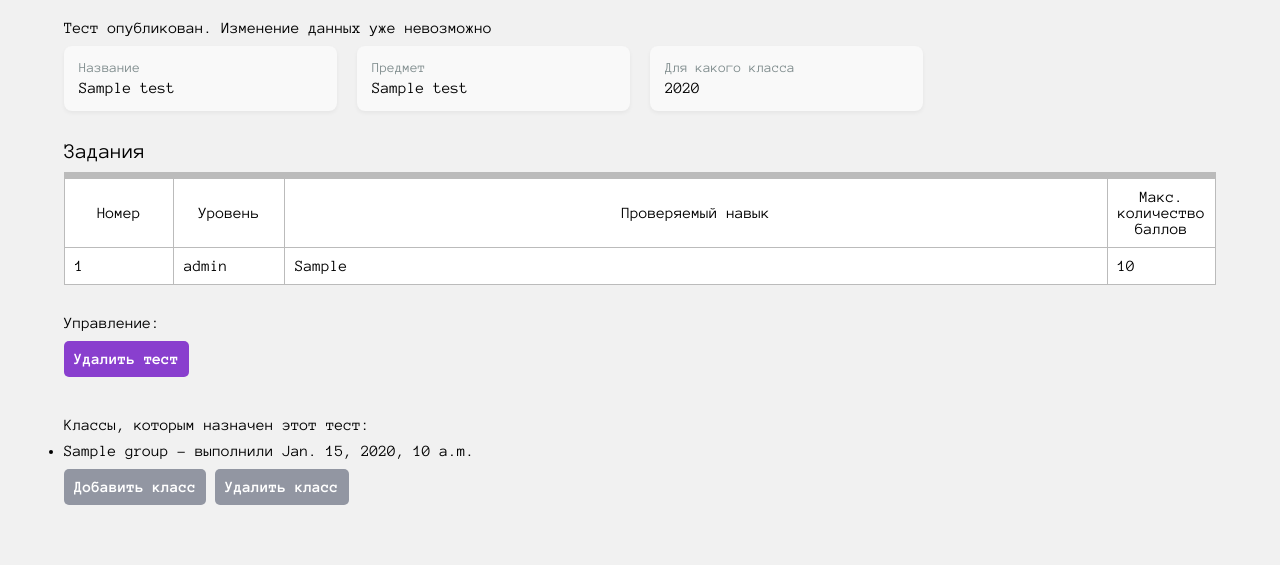
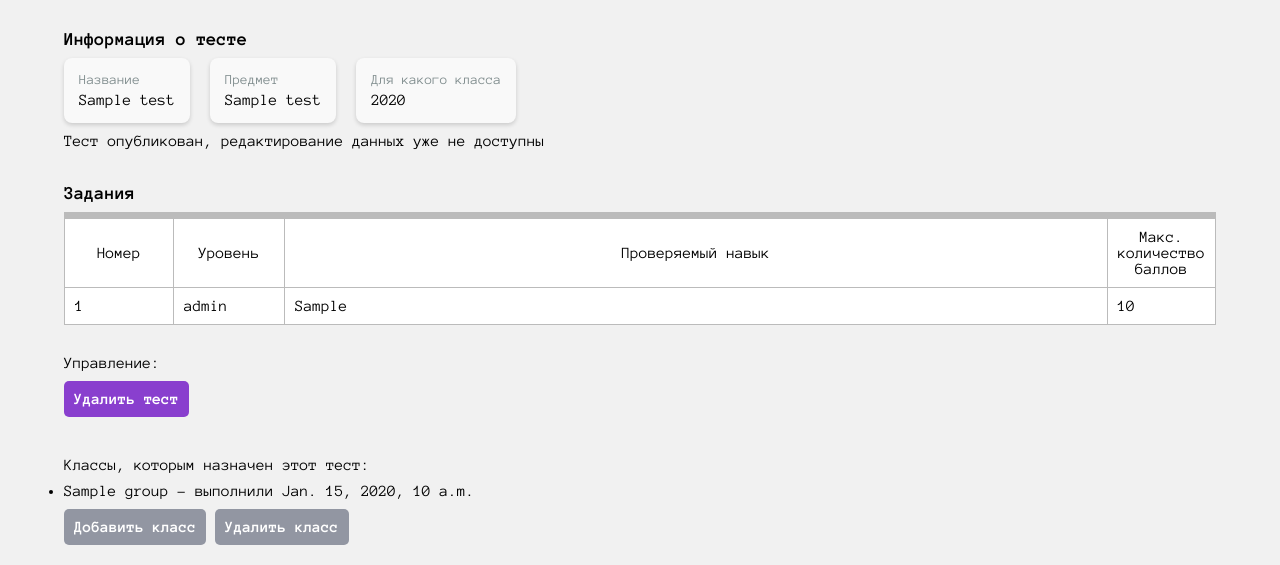
Before and after one commit to annshev1avis/school_journal, a Django app: template project/apps/tests_management/templates/tests_management/test_detail.html in a window 1280 px wide. Shown: the part 77-642 px from the top of the page. Run offline with Django 4.2, Linux system fonts and the light colour scheme; the template is opened without the code that fills it: most values are stand-ins (such as "Sample title", 1, 10 or a date in 2020); form fields are guessed from the names that the template uses.

```diff
--- a/project/apps/tests_management/templates/tests_management/test_detail.html
+++ b/project/apps/tests_management/templates/tests_management/test_detail.html
@@ -1,23 +1,26 @@
 {% extends "base.html" %}
 
 {% block content %}
-<h1>Тест опубликован. Изменение данных уже невозможно</h1>
 
-<div class="test-details">
+<div class="details">
+  <h2 class="title">Информация о тесте</h2>
+  <div class="details-list">
     <div class="detail-card">
-    <span class="detail-label">Название</span>
-    <span class="detail-value">{{ test.name }}</span>
+      <p class="detail-label">Название</p>
+      <p class="detail-value">{{ test.name }}</p>
     </div>
 
     <div class="detail-card">
-    <span class="detail-label">Предмет</span>
-    <span class="detail-value">{{ test.subject }}</span>
+      <p class="detail-label">Предмет</p>
+      <p class="detail-value">{{ test.subject }}</p>
     </div>
 
     <div class="detail-card">
-    <span class="detail-label">Для какого класса</span>
-    <span class="detail-value">{{ test.studing_year }}</span>
+      <p class="detail-label">Для какого класса</p>
+      <p class="detail-value">{{ test.studing_year }}</p>
     </div>
+  </div>
+  <p>Тест опубликован, редактирование данных уже не доступны</p>
 </div>
 
 <table>
@@ -26,7 +29,7 @@
     <col class="skill-col"/>
     <col class="max-points-col"/>
   </colgroup>
-  <caption>Задания</caption>
+  <caption class="title">Задания</caption>
   <thead>
     <tr>
       <th>Номер</th>
--- a/project/static_dev/css/styles.css
+++ b/project/static_dev/css/styles.css
@@ -103,6 +103,13 @@ body {
     margin: 5px 0px 10px;
 }
 
+.title{
+    font-size: 14pt;
+    font-weight: 700;
+    margin: 5px 0px 10px;
+    text-align: left;
+}
+
 .list {
     display: flex;
     flex-direction: row;
@@ -191,10 +198,11 @@ body {
 
 /* формы */
 form {
-    display: flex;
-    flex-direction: column;
-    gap: 10px;
     margin: 15px 0px 20px;
+}
+
+form > * {
+    margin-bottom: 20px;
 }
 
 .form-field {
@@ -230,22 +238,23 @@ select, input[type="checkbox"] {
     width: auto;
 }
 
-table{
+table {
+    display: table;
+    width: auto;
+    max-width: 100%;
+    table-layout: fixed;
     border-collapse: collapse;
-    width: 100%;
     border-top: 7px solid #bbbbbb;
     margin-bottom: 30px;
+}
+
+table.wide {
+    width: 100%;
 }
 
 table input{
     width: 100%;
     line-height: 1.5;
-}
-
-caption{
-    margin-bottom: 10px;
-    text-align: left;
-    font-size: 16pt;
 }
 
 th, td {
@@ -346,18 +355,23 @@ th, td {
 }
 
 /* форма отображения нередактируемого теста*/
-.test-details {
-    display: grid;
-    grid-template-columns: repeat(auto-fill, minmax(250px, 1fr));
+.details {
+    margin: 10px 0px 30px;
+}
+
+.details-list {
+    display: flex;
+    flex-direction: row;
     gap: 20px;
-    margin: 10px 0px 30px;
+    margin: 10px 0px 10px;
 }
 
 .detail-card {
     background: #f9f9f9;
     border-radius: 8px;
     padding: 15px;
-    box-shadow: 0 2px 4px rgba(0,0,0,0.05);
+    box-shadow: 0 2px 4px rgba(0, 0, 0, 0.162);
+    max-width: fit-content;
 }
 
 .detail-label {
@@ -372,6 +386,7 @@ th, td {
     font-weight: 500;
 }
 
+
 /*  */
 .space-between-container {
     display: flex;
@@ -380,3 +395,7 @@ th, td {
     width: 100%;
     padding-bottom: 10px;
 }
+
+.bold {
+    font-weight: 700;
+}
--- /dev/null
+++ b/project/static_dev/js/responsive_textarea.js
@@ -0,0 +1,10 @@
+document.querySelectorAll('textarea').forEach(textarea => {
+    // Устанавливаем высоту по содержимому
+    textarea.style.height = textarea.scrollHeight + 'px';
+
+    // Для динамического изменения при вводе
+    textarea.addEventListener('input', function() {
+        this.style.height = 'auto';
+        this.style.height = this.scrollHeight + 'px';
+    });
+});
--- a/project/templates/base.html
+++ b/project/templates/base.html
@@ -20,5 +20,6 @@
     </main>
   </body>
   <script src="{% static 'js/modal.js' %}"></script>
+  <script src="{% static 'js/responsive_textarea.js' %}"></script>
   {% block script %}{% endblock %}
 </html>
```
Also changed, not shown: project/apps/personal_cards/forms.py (+7 -0 lines), project/apps/personal_cards/templates/personal_cards/personal_card.html (+93 -55 lines), project/apps/personal_cards/views.py (+39 -11 lines). Lines whose indentation alone changed are shown as unchanged.
